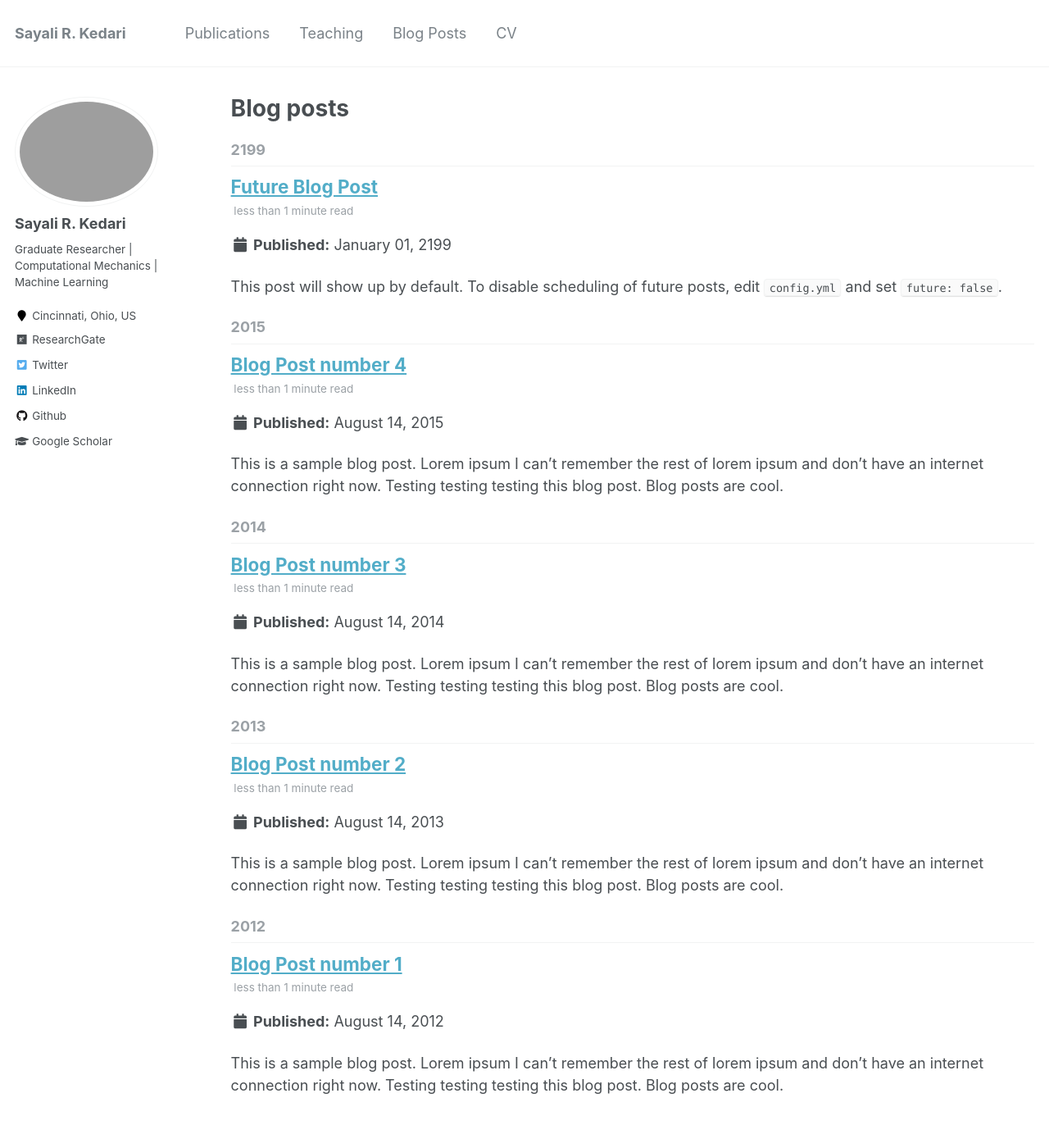
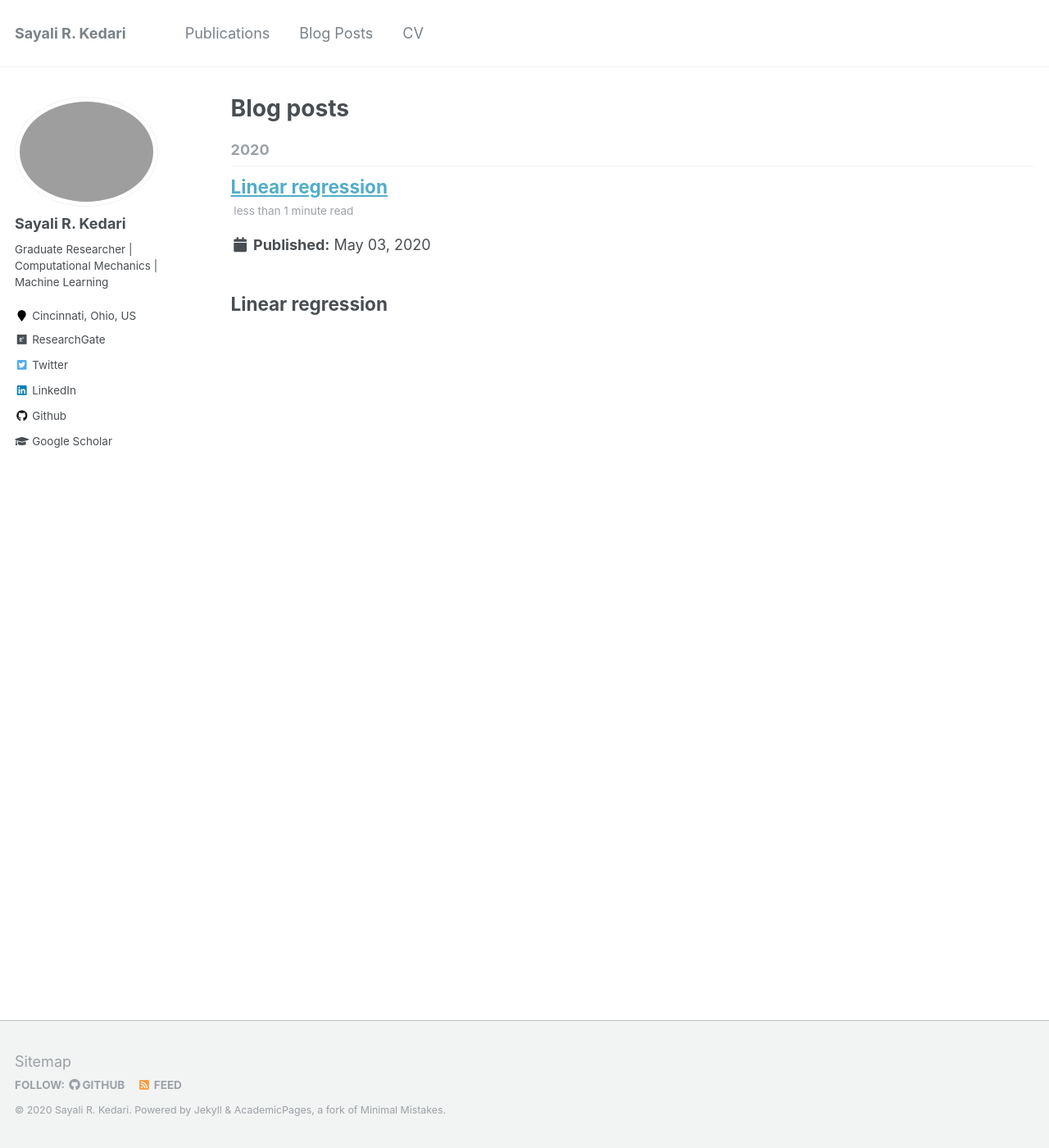
Before and after one commit to sayalirked/sayalirked.github.io, a Jekyll site: the page built from _pages/year-archive.html, in a window 1280 px wide and 1400 px high. Shown: the whole window at 82% size. Built offline with Jekyll 4.4.1, drawn with Linux system fonts in a browser that asks for light colours.

Commit message:
initial blogpost, fix errors

```diff
--- a/_config.yml
+++ b/_config.yml
@@ -102,7 +102,7 @@ author:
   instagram        :
   impactstory      : #"https://profiles.impactstory.org/u/xxxx-xxxx-xxxx-xxxx"
   lastfm           :
-  linkedin         : "https://www.linkedin.com/in/kedarisa"
+  linkedin         : "kedarisa"
   orcid            :
   pinterest        :
   soundcloud       :
--- a/_data/navigation.yml
+++ b/_data/navigation.yml
@@ -6,8 +6,8 @@ main:
   # - title: "Talks"
   #   url: /talks/
 
-  - title: "Teaching"
-    url: /teaching/
+  # - title: "Teaching"
+  #   url: /teaching/
 
   # - title: "Portfolio"
   #   url: /portfolio/
--- a/_posts/2012-08-14-blog-post-1.md
+++ /dev/null
@@ -1,20 +0,0 @@
----
-title: 'Blog Post number 1'
-date: 2012-08-14
-permalink: /posts/2012/08/blog-post-1/
-tags:
-  - cool posts
-  - category1
-  - category2
----
-
-This is a sample blog post. Lorem ipsum I can't remember the rest of lorem ipsum and don't have an internet connection right now. Testing testing testing this blog post. Blog posts are cool.
-
-Headings are cool
-======
-
-You can have many headings
-======
-
-Aren't headings cool?
-------
--- a/_posts/2013-08-14-blog-post-2.md
+++ /dev/null
@@ -1,20 +0,0 @@
----
-title: 'Blog Post number 2'
-date: 2013-08-14
-permalink: /posts/2013/08/blog-post-2/
-tags:
-  - cool posts
-  - category1
-  - category2
----
-
-This is a sample blog post. Lorem ipsum I can't remember the rest of lorem ipsum and don't have an internet connection right now. Testing testing testing this blog post. Blog posts are cool.
-
-Headings are cool
-======
-
-You can have many headings
-======
-
-Aren't headings cool?
-------
--- a/_posts/2014-08-14-blog-post-3.md
+++ /dev/null
@@ -1,20 +0,0 @@
----
-title: 'Blog Post number 3'
-date: 2014-08-14
-permalink: /posts/2014/08/blog-post-3/
-tags:
-  - cool posts
-  - category1
-  - category2
----
-
-This is a sample blog post. Lorem ipsum I can't remember the rest of lorem ipsum and don't have an internet connection right now. Testing testing testing this blog post. Blog posts are cool.
-
-Headings are cool
-======
-
-You can have many headings
-======
-
-Aren't headings cool?
-------
--- /dev/null
+++ b/_posts/2020-05-03-linear-regression.md
@@ -0,0 +1,11 @@
+---
+title: 'Linear regression'
+date: 2020-05-03
+permalink: /posts/2020/05/linear-regression/
+tags:
+  - Machine Learning
+  - Probability
+  - Data Science
+---
+
+## Linear regression
--- a/_posts/2199-01-01-future-post.md
+++ /dev/null
@@ -1,11 +0,0 @@
----
-title: 'Future Blog Post'
-date: 2199-01-01
-permalink: /posts/2012/08/blog-post-4/
-tags:
-  - cool posts
-  - category1
-  - category2
----
-
-This post will show up by default. To disable scheduling of future posts, edit `config.yml` and set `future: false`.
```
Also changed, not shown: _pages/about.md (+2 -2 lines), _posts/2015-08-14-blog-post-4.md (deleted, +0 -20 lines), _publications/2009-10-01-paper-title-number-1.md (deleted, +0 -15 lines), _publications/2010-10-01-paper-title-number-2.md (deleted, +0 -15 lines), images/profile.jpg.
